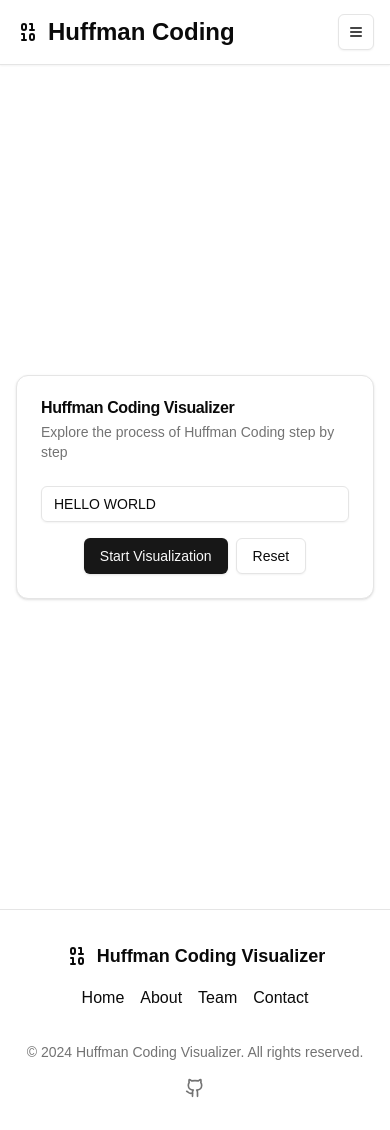
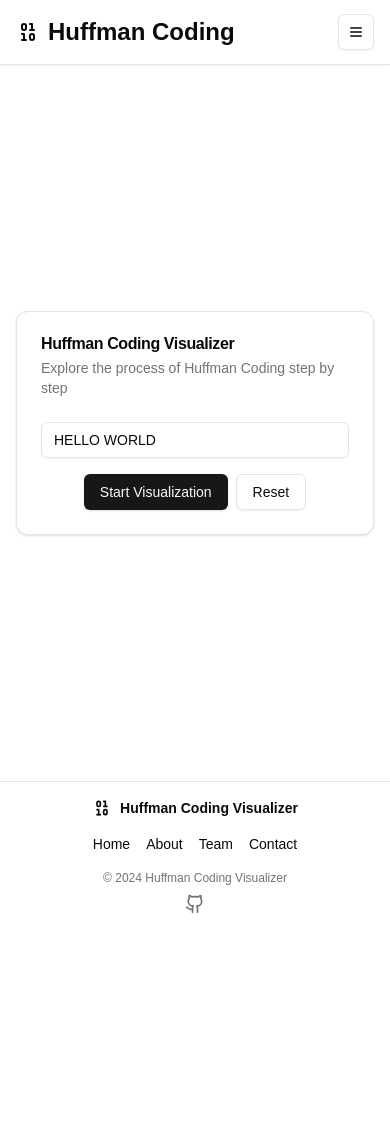
Before and after one commit to angelobaricante/huffman-coding-visualizer, a Next.js app: page / in a window 390 px wide. After the commit the page ends 930 px from the top, so only its background shows below. Built offline with nearby package versions, Linux system fonts and the light colour scheme.

Commit message:
fix the positioning of navbar and footer

```diff
--- /dev/null
+++ b/app/hooks/useHuffmanCoding.ts
@@ -0,0 +1,110 @@
+import { useState, useEffect } from 'react';
+import { getFrequencyData } from '../utils/huffmanUtils';
+
+export type HuffmanNode = {
+  char: string;
+  frequency: number;
+  code: string;
+  children: HuffmanNode[] | null;
+}
+
+export type CompressionData = {
+  originalSize: number;
+  compressedSize: number;
+  compressionRatio: string;
+}
+
+export function useHuffmanCoding(initialText: string) {
+  const [inputText, setInputText] = useState(initialText);
+  const [step, setStep] = useState(0);
+  const [frequencyData, setFrequencyData] = useState<{ char: string; count: number }[]>([]);
+  const [huffmanTree, setHuffmanTree] = useState<HuffmanNode | null>(null);
+  const [encodedText, setEncodedText] = useState("");
+  const [isLoading, setIsLoading] = useState(false);
+  const [compressionData, setCompressionData] = useState<CompressionData | null>(null);
+
+  useEffect(() => {
+    handleReset();
+  }, [inputText]);
+
+  const handleInputChange = (e: React.ChangeEvent<HTMLInputElement>) => {
+    setInputText(e.target.value.toUpperCase());
+  };
+
+  const handleNextStep = async () => {
+    if (step === 0) {
+      setIsLoading(true);
+      try {
+        const data = await getFrequencyData(inputText);
+        setFrequencyData(data);
+        setStep(1);
+      } catch (error) {
+        console.error('Error calculating frequency:', error);
+      } finally {
+        setIsLoading(false);
+      }
+    } else if (step === 1) {
+      setIsLoading(true);
+      try {
+        const response = await fetch('/api/build-tree', {
+          method: 'POST',
+          headers: {
+            'Content-Type': 'application/json',
+          },
+          body: JSON.stringify({ frequencyData: Object.fromEntries(frequencyData.map(item => [item.char, item.count])) }),
+        });
+        if (!response.ok) {
+          throw new Error('Failed to build Huffman tree');
+        }
+        const { tree } = await response.json();
+        setHuffmanTree(tree);
+        setStep(2);
+      } catch (error) {
+        console.error('Error building Huffman tree:', error);
+      } finally {
+        setIsLoading(false);
+      }
+    } else if (step === 2) {
+      setIsLoading(true);
+      try {
+        const response = await fetch('/api/encode', {
+          method: 'POST',
+          headers: {
+            'Content-Type': 'application/json',
+          },
+          body: JSON.stringify({ text: inputText, tree: huffmanTree }),
+        });
+        if (!response.ok) throw new Error('Failed to encode text');
+        const { encodedText, originalSize, compressedSize, compressionRatio } = await response.json();
+        setEncodedText(encodedText);
+        setCompressionData({ originalSize, compressedSize, compressionRatio });
+        setStep(3);
+      } catch (error) {
+        console.error('Error encoding text:', error);
+      } finally {
+        setIsLoading(false);
+      }
+    }
+  };
+
+  const handleReset = () => {
+    setStep(0);
+    setFrequencyData([]);
+    setHuffmanTree(null);
+    setEncodedText("");
+    setCompressionData(null);
+  };
+
+  return {
+    inputText,
+    step,
+    frequencyData,
+    huffmanTree,
+    encodedText,
+    isLoading,
+    compressionData,
+    handleInputChange,
+    handleNextStep,
+    handleReset,
+  };
+}
--- a/app/page.tsx
+++ b/app/page.tsx
@@ -1,133 +1,80 @@
+// 'use client'
+
+// import { ErrorBoundary } from 'react-error-boundary'
+// import TextInputControl from '@/components/TextInputControl'
+// import VisualizationSteps from '@/components/VisualizationSteps'
+// import { ErrorFallback } from '@/components/ErrorFallback'
+// import { useHuffmanCoding } from './hooks/useHuffmanCoding'
+
+// export default function HuffmanCodingVisualizer() {
+//   const {
+//     inputText,
+//     step,
+//     frequencyData,
+//     huffmanTree,
+//     encodedText,
+//     isLoading,
+//     compressionData,
+//     handleInputChange,
+//     handleNextStep,
+//     handleReset,
+//   } = useHuffmanCoding("HELLO WORLD");
+
+//   return (
+//     <ErrorBoundary FallbackComponent={ErrorFallback}>
+//       <div className="container mx-auto p-4 min-h-screen flex flex-col items-center justify-center">
+//         <TextInputControl
+//           inputText={inputText}
+//           onInputChange={handleInputChange}
+//           onNextStep={handleNextStep}
+//           onReset={handleReset}
+//           step={step}
+//           isLoading={isLoading}
+//         />
+
+//         {step > 0 && (
+//           <VisualizationSteps
+//             step={step}
+//             frequencyData={frequencyData}
+//             huffmanTree={huffmanTree}
+//             encodedText={encodedText}
+//             inputText={inputText}
+//             compressionData={compressionData}
+//             onNextStep={handleNextStep}
+//           />
+//         )}
+//       </div>
+//     </ErrorBoundary>
+//   )
+// }
+
+
 'use client'
 
-import { useState, useEffect } from "react"
 import { ErrorBoundary } from 'react-error-boundary'
 import TextInputControl from '@/components/TextInputControl'
 import VisualizationSteps from '@/components/VisualizationSteps'
-import { Button } from "@/components/ui/button"
-
-type HuffmanNode = {
-  char: string
-  frequency: number
-  code: string
-  children: HuffmanNode[] | null
-}
-
-type CompressionData = {
-  originalSize: number
-  compressedSize: number
-  compressionRatio: string
-}
-
-const getFrequencyData = async (text: string) => {
-  const response = await fetch('/api/calculate-frequency', {
-    method: 'POST',
-    headers: {
-      'Content-Type': 'application/json',
-    },
-    body: JSON.stringify({ text }),
-  });
-  if (!response.ok) {
-    const errorData = await response.json();
-    throw new Error(errorData.error || 'Failed to calculate frequency');
-  }
-  return response.json();
-}
-
-function ErrorFallback({error, resetErrorBoundary}: {error: Error; resetErrorBoundary: () => void}) {
-  return (
-    <div role="alert" className="p-4 bg-red-100 border border-red-400 rounded">
-      <h2 className="text-lg font-semibold text-red-800">Something went wrong:</h2>
-      <pre className="mt-2 text-sm text-red-600 whitespace-pre-wrap">{error.message}</pre>
-      <Button onClick={resetErrorBoundary} className="mt-4">Try again</Button>
-    </div>
-  )
-}
+import { ErrorFallback } from '@/components/ErrorFallback'
+import { useHuffmanCoding } from './hooks/useHuffmanCoding'
 
 export default function HuffmanCodingVisualizer() {
-  const [inputText, setInputText] = useState("HELLO WORLD")
-  const [step, setStep] = useState(0)
-  const [frequencyData, setFrequencyData] = useState<{ char: string; count: number }[]>([])
-  const [huffmanTree, setHuffmanTree] = useState<HuffmanNode | null>(null)
-  const [encodedText, setEncodedText] = useState("")
-  const [isLoading, setIsLoading] = useState(false)
-  const [compressionData, setCompressionData] = useState<CompressionData | null>(null)
-
-  useEffect(() => {
-    handleReset()
-  }, [inputText])
-
-  const handleInputChange = (e: React.ChangeEvent<HTMLInputElement>) => {
-    setInputText(e.target.value.toUpperCase())
-  }
-
-  const handleNextStep = async () => {
-    if (step === 0) {
-      setIsLoading(true);
-      try {
-        const data = await getFrequencyData(inputText);
-        setFrequencyData(data);
-        setStep(1);
-      } catch (error) {
-        console.error('Error calculating frequency:', error);
-      } finally {
-        setIsLoading(false);
-      }
-    } else if (step === 1) {
-      setIsLoading(true);
-      try {
-        const response = await fetch('/api/build-tree', {
-          method: 'POST',
-          headers: {
-            'Content-Type': 'application/json',
-          },
-          body: JSON.stringify({ frequencyData: Object.fromEntries(frequencyData.map(item => [item.char, item.count])) }),
-        });
-        if (!response.ok) {
-          throw new Error('Failed to build Huffman tree');
-        }
-        const { tree } = await response.json();
-        setHuffmanTree(tree);
-        setStep(2);
-      } catch (error) {
-        console.error('Error building Huffman tree:', error);
-      } finally {
-        setIsLoading(false);
-      }
-    } else if (step === 2) {
-      setIsLoading(true);
-      try {
-        const response = await fetch('/api/encode', {
-          method: 'POST',
-          headers: {
-            'Content-Type': 'application/json',
-          },
-          body: JSON.stringify({ text: inputText, tree: huffmanTree }),
-        });
-        if (!response.ok) throw new Error('Failed to encode text');
-        const { encodedText, originalSize, compressedSize, compressionRatio } = await response.json();
-        setEncodedText(encodedText);
-        setCompressionData({ originalSize, compressedSize, compressionRatio });
-        setStep(3);
-      } catch (error) {
-        console.error('Error encoding text:', error);
-      } finally {
-        setIsLoading(false);
-      }
-    }
-  }
-
-  const handleReset = () => {
-    setStep(0)
-    setFrequencyData([])
-    setHuffmanTree(null)
-    setEncodedText("")
-    setCompressionData(null)
-  }
+  const {
+    inputText,
+    step,
+    frequencyData,
+    huffmanTree,
+    encodedText,
+    isLoading,
+    compressionData,
+    handleInputChange,
+    handleNextStep,
+    handleReset,
+  } = useHuffmanCoding("HELLO WORLD");
 
   return (
     <ErrorBoundary FallbackComponent={ErrorFallback}>
-      <div className="container mx-auto p-4 min-h-screen flex flex-col items-center justify-center">
+      <main className="flex flex-col items-center justify-center min-h-[calc(100vh-8rem)] w-full max-w-4xl mx-auto px-4 py-8">
+        <div className="w-full max-w-3xl flex flex-col items-center justify-center space-y-6">
           <TextInputControl
             inputText={inputText}
             onInputChange={handleInputChange}
@@ -149,6 +96,7 @@ export default function HuffmanCodingVisualizer() {
             />
           )}
         </div>
+      </main>
     </ErrorBoundary>
   )
 }
--- /dev/null
+++ b/components/ErrorFallback.tsx
@@ -0,0 +1,11 @@
+import { Button } from "@/components/ui/button"
+
+export function ErrorFallback({error, resetErrorBoundary}: {error: Error; resetErrorBoundary: () => void}) {
+  return (
+    <div role="alert" className="p-4 bg-red-100 border border-red-400 rounded">
+      <h2 className="text-lg font-semibold text-red-800">Something went wrong:</h2>
+      <pre className="mt-2 text-sm text-red-600 whitespace-pre-wrap">{error.message}</pre>
+      <Button onClick={resetErrorBoundary} className="mt-4">Try again</Button>
+    </div>
+  )
+}
--- a/components/footer.tsx
+++ b/components/footer.tsx
@@ -1,35 +1,25 @@
 import Link from "next/link"
-import { Binary, Github } from "lucide-react"
+import { Binary, Github } from 'lucide-react'
 
 export function Footer() {
   return (
-    <footer className="border-t bg-background">
-      <div className="container mx-auto px-4 py-8">
-        <div className="flex flex-col md:flex-row justify-between items-center">
-          <div className="flex items-center mb-4 md:mb-0">
-            <Binary className="w-6 h-6 mr-2" />
-            <span className="text-lg font-semibold">Huffman Coding Visualizer</span>
+    <footer className="border-t bg-background py-4">
+      <div className="container mx-auto px-4">
+        <div className="flex flex-col items-center gap-4 sm:flex-row sm:justify-between">
+          <div className="flex items-center">
+            <Binary className="mr-2 h-5 w-5" />
+            <span className="text-sm font-semibold">Huffman Coding Visualizer</span>
           </div>
-          <nav className="flex flex-wrap justify-center md:justify-end gap-4 md:gap-6">
-            <Link href="/" className="hover:text-primary transition-colors">
-              Home
-            </Link>
-            <Link href="/about" className="hover:text-primary transition-colors">
-              About
-            </Link>
-            <Link href="/team" className="hover:text-primary transition-colors">
-              Team
-            </Link>
-            <Link href="/contact" className="hover:text-primary transition-colors">
-              Contact
-            </Link>
+          <nav className="flex flex-wrap justify-center gap-4 text-sm">
+            <Link href="/" className="hover:text-primary transition-colors">Home</Link>
+            <Link href="/about" className="hover:text-primary transition-colors">About</Link>
+            <Link href="/team" className="hover:text-primary transition-colors">Team</Link>
+            <Link href="/contact" className="hover:text-primary transition-colors">Contact</Link>
           </nav>
-        </div>
-        <div className="mt-8 flex flex-col md:flex-row justify-between items-center">
-          <p className="text-sm text-muted-foreground mb-4 md:mb-0">
-            © {new Date().getFullYear()} Huffman Coding Visualizer. All rights reserved.
-          </p>
-          <div className="flex items-center gap-4">
+          <div className="flex flex-col items-center gap-2 sm:flex-row sm:gap-4">
+            <p className="text-center text-xs text-muted-foreground">
+              © {new Date().getFullYear()} Huffman Coding Visualizer
+            </p>
             <a
               href="https://github.com/angelobaricante/huffman-coding-visualizer"
               target="_blank"
@@ -37,7 +27,7 @@ export function Footer() {
               className="text-muted-foreground hover:text-primary transition-colors"
               aria-label="GitHub repository"
             >
-              <Github className="w-5 h-5" />
+              <Github className="h-5 w-5" />
             </a>
           </div>
         </div>
```
Also changed, not shown: app/utils/huffmanUtils.ts (added, +14 -0 lines). Lines whose indentation alone changed are shown as unchanged.
